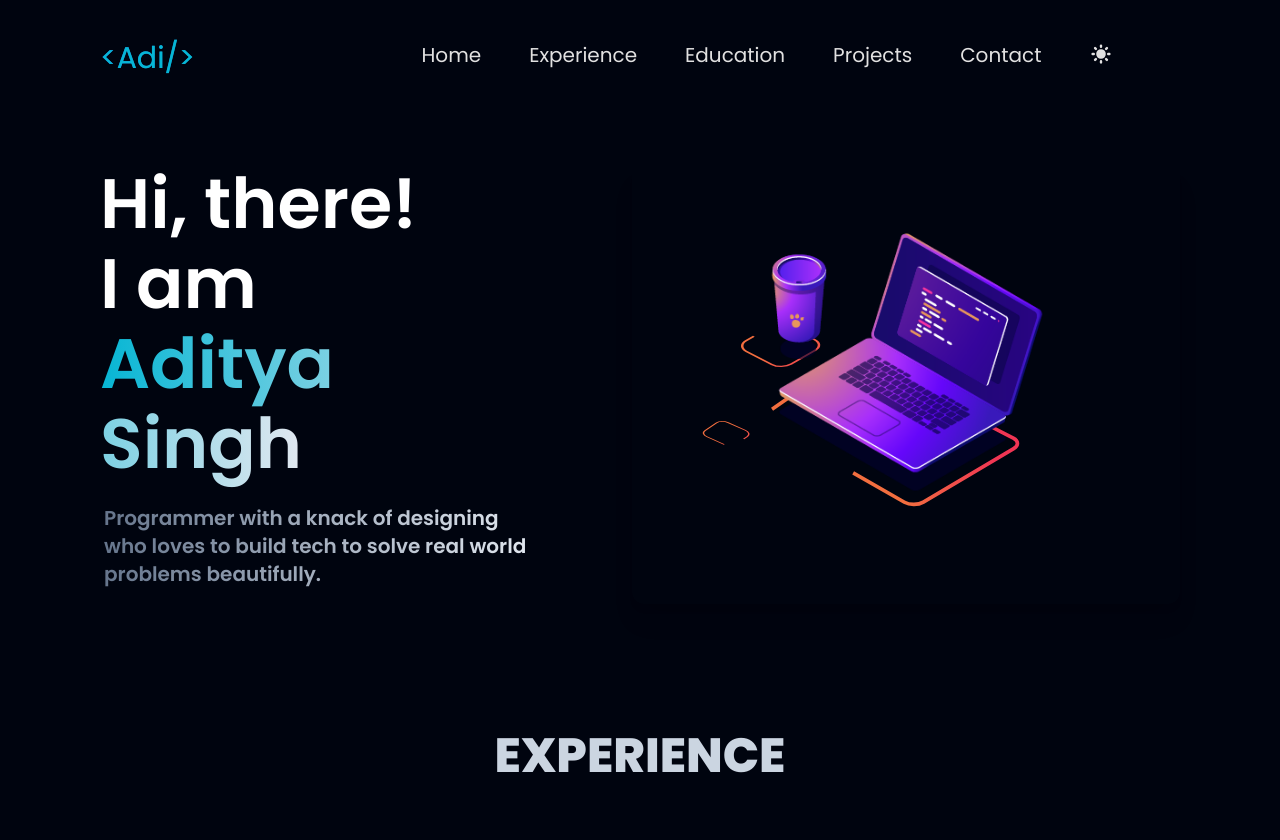
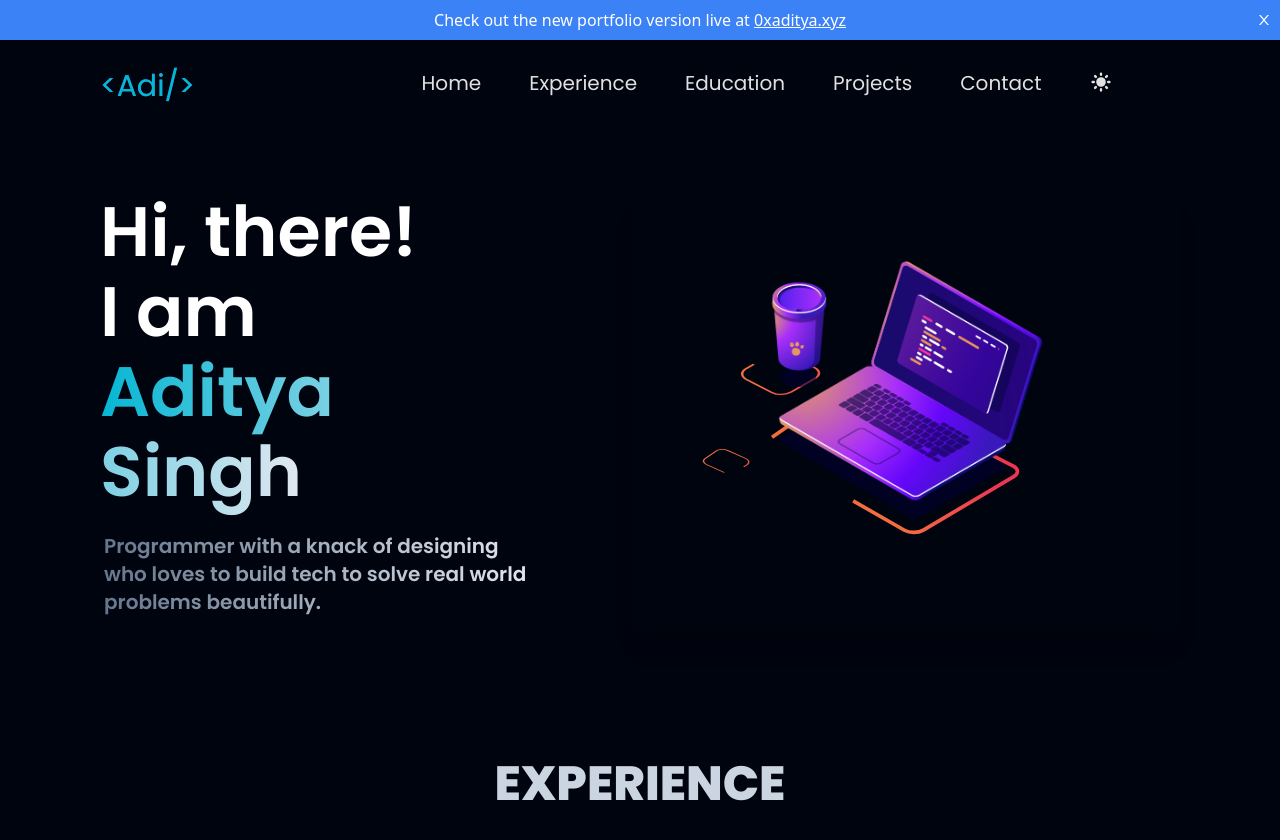
Before and after one commit to adysingh5711/PortfolioV1, a React (Vite) app: page / in a window 1280 px wide. Shown: the top 840 px of the page. Built offline with nearby package versions, Linux system fonts and the light colour scheme.

Commit message:
added new portfolio banner

```diff
--- a/src/App.jsx
+++ b/src/App.jsx
@@ -1,3 +1,5 @@
+import { useState, useEffect } from "react";
+import { AiOutlineClose } from "react-icons/ai";
 import Navbar from "./components/Navbar";
 import About from "./components/About";
 import Experience from "./components/Experience";
@@ -5,8 +7,6 @@ import Education from "./components/Education";
 import Projects from "./components/Projects";
 import Contact from "./components/Contact";
 import HashLoader from "react-spinners/HashLoader";
-
-import { useState, useEffect } from "react";
 
 const override = {
   display: "flex",
@@ -18,6 +18,7 @@ const override = {
 
 const App = () => {
   const [loading, setLoading] = useState(true);
+  const [showBanner, setShowBanner] = useState(true);
 
   useEffect(() => {
     setLoading(true);
@@ -25,6 +26,7 @@ const App = () => {
       setLoading(false);
     }, 3000);
   }, []);
+
   return (
     <>
       {loading ? (
@@ -40,15 +42,32 @@ const App = () => {
         </div>
       ) : (
         <div>
-          <Navbar></Navbar>
-          <About></About>
-          <Experience></Experience>
-          <Education></Education>
-          <Projects></Projects>
-          <Contact></Contact>
+          {showBanner && (
+            <div className="bg-blue-500 text-white text-center p-2 fixed top-0 left-0 w-full z-50">
+              Check out the new portfolio version live at{" "}
+              <a href="https://0xaditya.xyz" className="underline">
+                0xaditya.xyz
+              </a>
+              <button
+                className="absolute right-2 top-1/2 transform -translate-y-1/2"
+                onClick={() => setShowBanner(false)}
+              >
+                <AiOutlineClose className="text-white" />
+              </button>
+            </div>
+          )}
+          <div className={showBanner ? "mt-12" : ""}>
+            <Navbar />
+            <About />
+            <Experience />
+            <Education />
+            <Projects />
+            <Contact />
+          </div>
         </div>
       )}
     </>
   );
 };
+
 export default App;
--- a/src/components/Education.jsx
+++ b/src/components/Education.jsx
@@ -1,5 +1,5 @@
 import Lottie from "lottie-react";
-import education from "../assets/lottie/education.json";
+import education from "../assets/lottie/Education.json";
 import IIIT_Ranchi from "../assets/IIIT_Ranchi.png";
 import AOS from "aos";
 import "aos/dist/aos.css";
```
